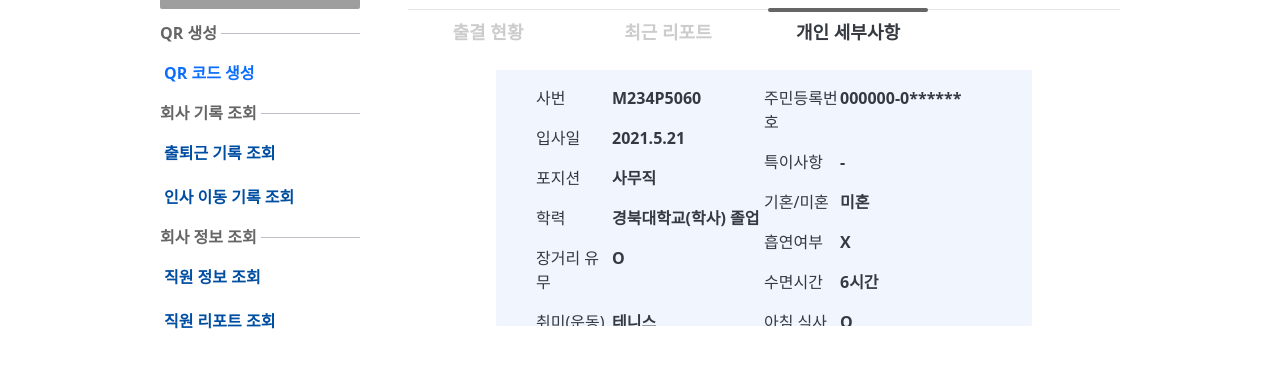
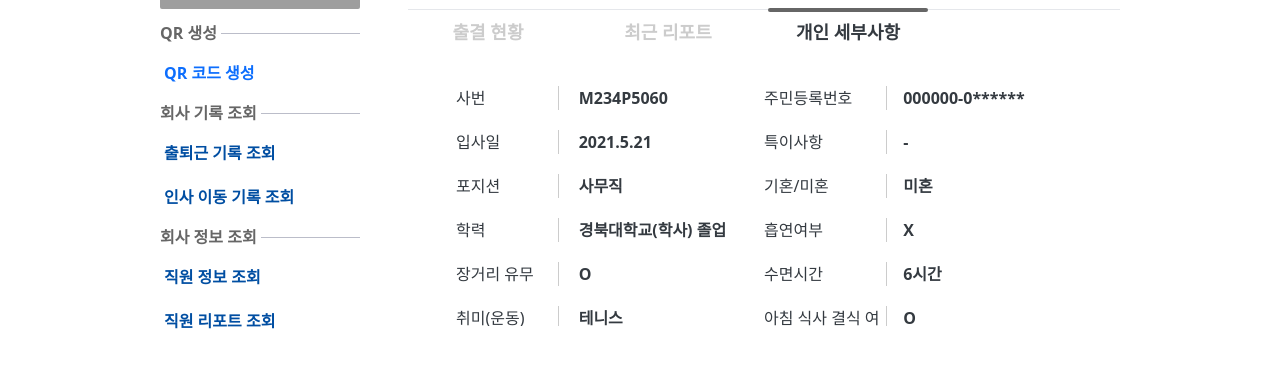
Before and after one commit to anheejeong/WELLMIND-FRONTEND, a React (Vite) app: page /main in a window 1280 px wide. Both pictures are taken after a click on the button "개인 세부사항". Shown: the part 359-726 px from the top of the page. Built offline with nearby package versions, Linux system fonts and the light colour scheme; grey boxes are pictures that could not be loaded; the HTML template or start-up script is replaced by a standard one.

Commit message:
[Design] 세부사항 디자인 수정

```diff
--- a/src/pages/MainPage/SlideMenu/DetailInfo/index.tsx
+++ b/src/pages/MainPage/SlideMenu/DetailInfo/index.tsx
@@ -1,21 +1,25 @@
 export default function DetailInfo() {
   return (
     <div className="w-full">
-      <div className="mx-10 px-10 py-4 bg-background-light rounded-sm h-64 overflow-auto">
+      <div className="py-4 rounded-sm h-64 overflow-auto">
         <div className="flex justify-between text-text-default">
-          <div className="flex flex-col gap-4 w-1/2">
+          <div className="flex flex-col gap-5 w-1/2">
             {leftDummy.map((left) => (
-              <div key={left.id} className="flex">
-                <div className="w-1/3">{left.key}</div>
-                <div className="font-semibold w-2/3">{left.data}</div>
+              <div key={left.id} className="flex gap-4">
+                <div className="w-1/3 border-r border-r-text-gray mr-1">
+                  {left.key}
+                </div>
+                <div className="font-semibold flex-1">{left.data}</div>
               </div>
             ))}
           </div>
-          <div className="flex flex-col gap-4 w-1/2">
+          <div className="flex flex-col gap-5 w-1/2">
             {rightDummy.map((left) => (
-              <div key={left.id} className="flex">
-                <div className="w-1/3">{left.key}</div>
-                <div className="font-semibold w-2/3">{left.data}</div>
+              <div key={left.id} className="flex gap-4">
+                <div className="w-2/5 border-r border-r-text-gray pr-1">
+                  {left.key}
+                </div>
+                <div className="font-semibold flex-1">{left.data}</div>
               </div>
             ))}
           </div>
```
